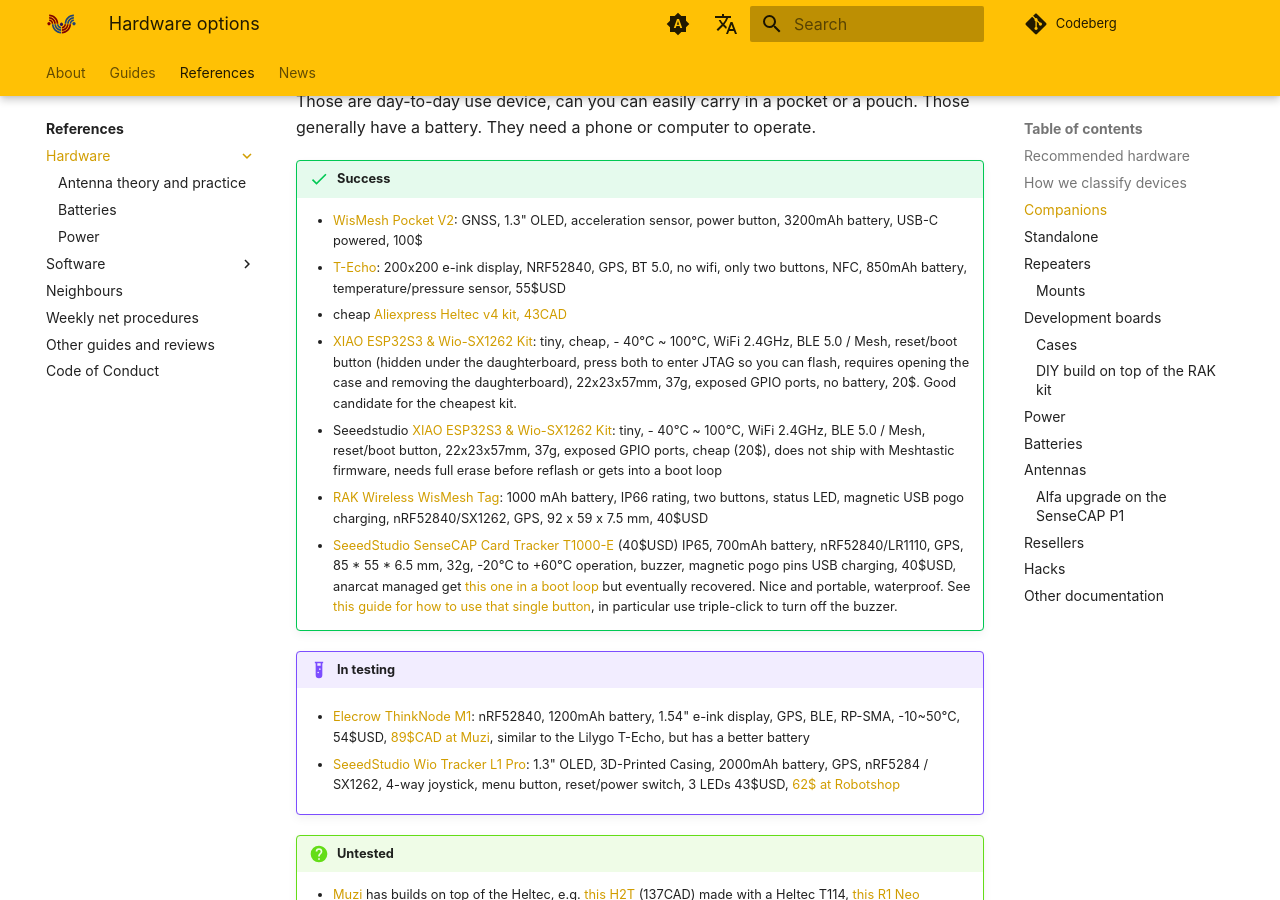
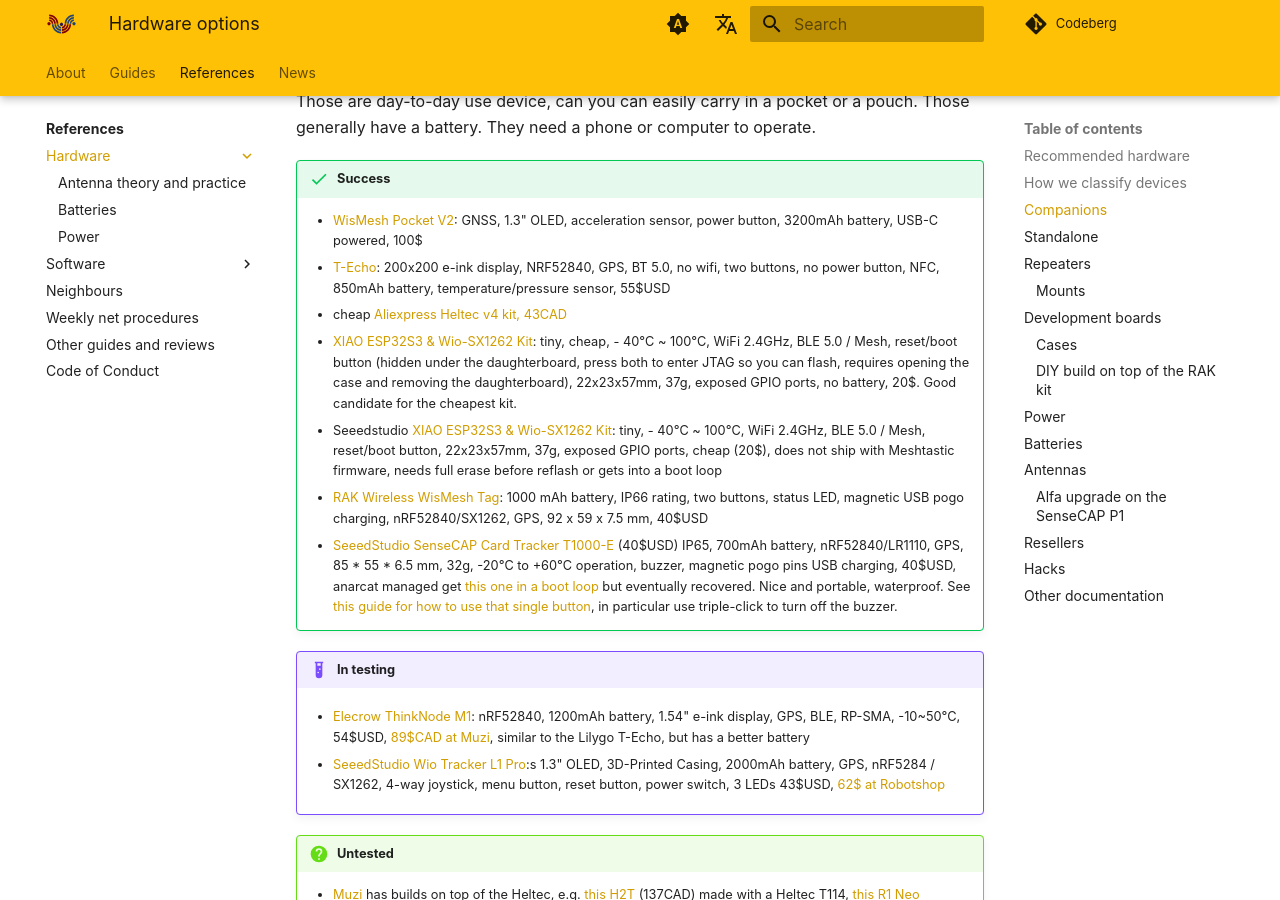
Before and after one commit to ReseauLibre/lora.reseaulibre.ca, an MkDocs documentation site: the page built from docs/references/hardware/index.md, in a window 1280 px wide and 900 px high, scrolled down 3017 px. Built offline with MkDocs 1.6.1 and Material for MkDocs 9.7.7, drawn with Linux system fonts in a browser that asks for light colours; plug-ins that fetch from the network failed and are left out; comment, search, counter and statistics services are not loaded.

Commit message:
clarify buttons

```diff
--- a/docs/references/hardware/index.md
+++ b/docs/references/hardware/index.md
@@ -138,8 +138,8 @@
     - [WisMesh Pocket V2](https://store.rakwireless.com/products/wismesh-pocket): GNSS, 1.3" OLED, acceleration sensor, power
       button, 3200mAh battery, USB-C powered, 100$
     - [T-Echo](https://lilygo.cc/products/t-echo-lilygo): 200x200 e-ink
-      display, NRF52840, GPS, BT 5.0, no wifi, only two
-      buttons, NFC, 850mAh battery, temperature/pressure sensor, 55$USD
+      display, NRF52840, GPS, BT 5.0, no wifi, two buttons, no power
+      button, NFC, 850mAh battery, temperature/pressure sensor, 55$USD
     - cheap [Aliexpress Heltec v4 kit, 43CAD](https://www.aliexpress.com/item/1005010640444191.html)
     - [XIAO ESP32S3 & Wio-SX1262 Kit](https://www.seeedstudio.com/XIAO-ESP32S3-for-Meshtastic-LoRa-with-3D-Printed-Enclosure-p-6314.html): tiny, cheap, - 40℃ ~ 100℃,
       WiFi 2.4GHz, BLE 5.0 / Mesh, reset/boot button (hidden under the
@@ -171,9 +171,9 @@
       -10~50°C, 54$USD, [89$CAD at Muzi](https://muzi.works/products/elecrow-thinknode-m1), similar to the Lilygo T-Echo, but has a better battery
 
     - [SeeedStudio Wio Tracker L1
-    Pro](https://www.seeedstudio.com/Wio-Tracker-L1-Pro-p-6454.html):
+    Pro](https://www.seeedstudio.com/Wio-Tracker-L1-Pro-p-6454.html):s
     1.3" OLED, 3D-Printed Casing, 2000mAh battery, GPS, nRF5284 /
-    SX1262, 4-way joystick, menu button, reset/power switch, 3 LEDs
+    SX1262, 4-way joystick, menu button, reset button, power switch, 3 LEDs
     43$USD, [62$ at Robotshop](https://ca.robotshop.com/products/seeedstudio-wio-tracker-l1-pro-w-oled-3d-printed-casing?qd=db7541740aaa06e3d86db98e2079eb94)
 
 !!! question "Untested"
```
